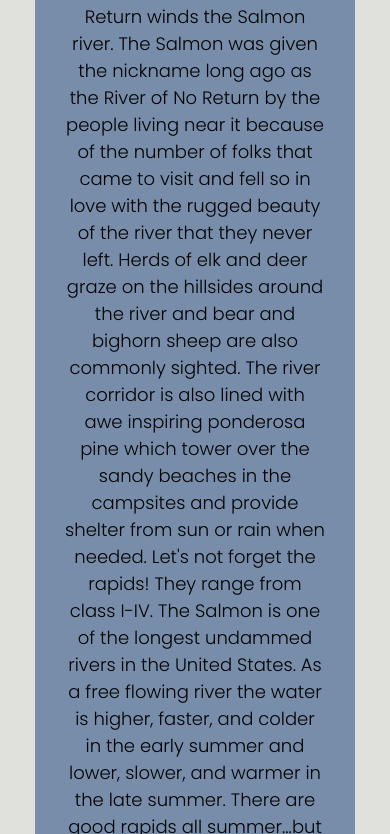
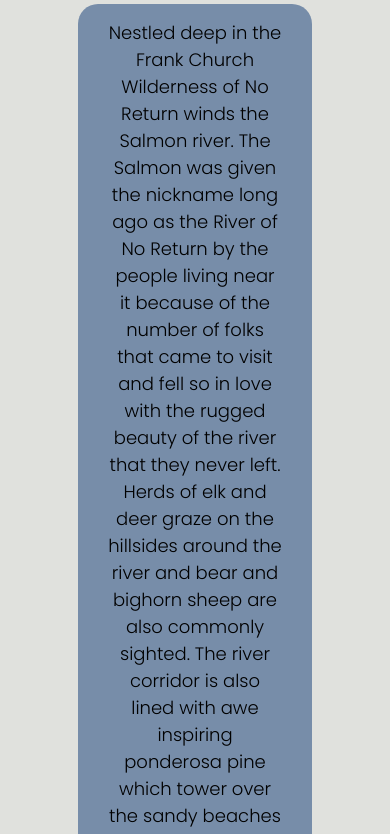
Before and after one commit to laurelcerrato/wdd130, a plain HTML site: page wwr/rivers-page.html in a window 390 px wide. Shown: the part 569-1403 px from the top of the page. Drawn offline with Linux system fonts and the light colour scheme.

Commit message:
added css

```diff
--- a/wwr/styles/styles.css
+++ b/wwr/styles/styles.css
@@ -312,4 +312,8 @@ footer .social img{
         display: block;
         height: auto;
     }
+    .salmon, .desolation, .grand{
+        margin: 50px auto;
+        width: 60%;
+    }
 }
```
